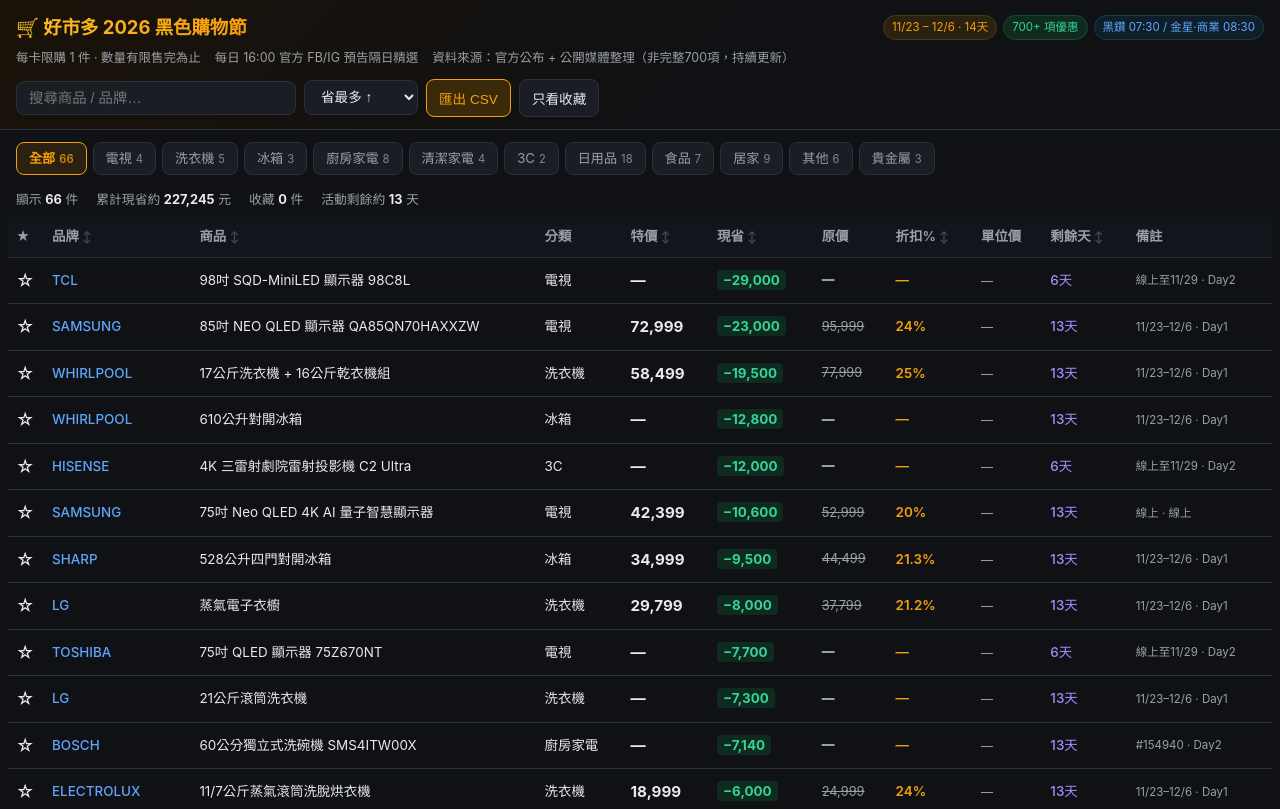
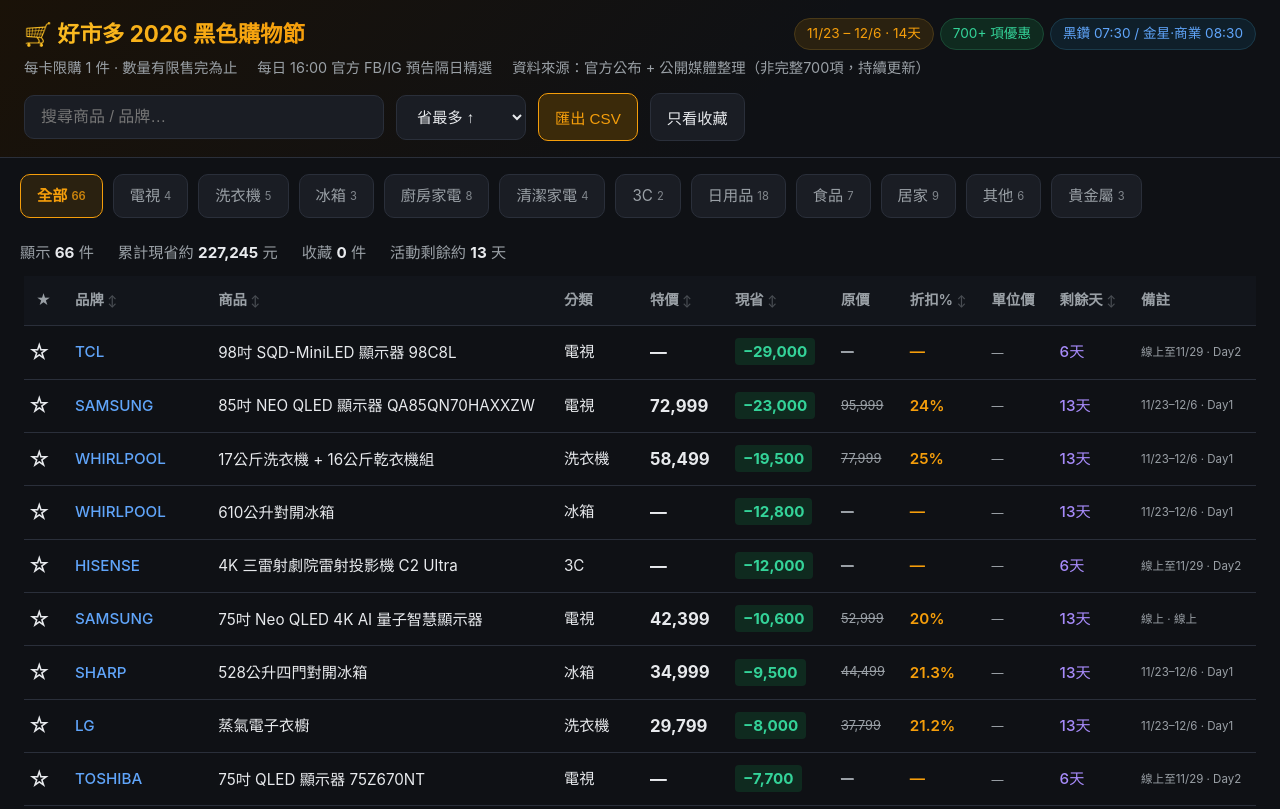
Before and after one commit to RL625/costco-blackfriday-2026, a plain HTML site: page index.html in a window 1280 px wide. Shown: the top 809 px of the page. Drawn offline with Linux system fonts and the light colour scheme.

Commit message:
iPad optimized: larger touch targets, better spacing, landscape/portrait media queries

```diff
--- a/index.html
+++ b/index.html
@@ -2,7 +2,7 @@
 <html lang="zh-Hant">
 <head>
 <meta charset="UTF-8">
-<meta name="viewport" content="width=device-width, initial-scale=1, maximum-scale=1">
+<meta name="viewport" content="width=device-width, initial-scale=1, maximum-scale=1, viewport-fit=cover">
 <title>好市多 2026 黑色購物節特價總整理 | 11/23–12/6</title>
 <style>
 :root {
@@ -120,6 +120,52 @@ footer {
   h1 { font-size: 1rem; }
   th, td { padding: 8px 6px; font-size: 0.78rem; }
   .product { max-width: 200px; }
+}
+/* ========== iPad / Tablet optimized ========== */
+@media (min-width: 768px) and (max-width: 1366px) {
+  body { font-size: 16px; }
+  header { padding: 18px 24px 16px; }
+  h1 { font-size: 1.4rem; }
+  .badge { font-size: 0.85rem; padding: 5px 12px; }
+  .info-bar { font-size: 0.9rem; gap: 12px 20px; }
+  .controls { gap: 12px; margin-top: 14px; }
+  input[type="search"] {
+    min-width: 220px; max-width: 360px;
+    padding: 12px 16px; font-size: 1rem; border-radius: 10px;
+  }
+  select, button {
+    padding: 12px 16px; font-size: 0.95rem; border-radius: 10px;
+    min-height: 44px;
+  }
+  .tabs { gap: 10px; margin: 16px 0 12px; padding: 0 20px; }
+  .tab {
+    padding: 10px 16px; font-size: 0.95rem; border-radius: 10px;
+    min-height: 44px; display: inline-flex; align-items: center;
+  }
+  .table-wrap { padding: 0 16px 48px; }
+  table { font-size: 0.95rem; min-width: 1000px; }
+  th, td { padding: 14px 12px; }
+  th { font-size: 0.9rem; }
+  td.product { max-width: 340px; min-width: 220px; line-height: 1.4; }
+  .fav { font-size: 1.35rem; padding: 4px; }
+  .price { font-size: 1.05rem; }
+  .save { padding: 4px 8px; font-size: 0.95rem; }
+  .stats { font-size: 0.95rem; padding: 12px 20px; gap: 14px 24px; }
+  footer { padding: 28px 20px; font-size: 0.85rem; }
+}
+@media (min-width: 1024px) and (orientation: landscape) {
+  .table-wrap { padding: 0 24px 48px; }
+  table { min-width: 1100px; }
+  td.product { max-width: 400px; }
+  .controls { justify-content: flex-start; }
+}
+@media (min-width: 768px) and (max-width: 1024px) and (orientation: portrait) {
+  table { min-width: 920px; }
+  td.product { max-width: 260px; }
+}
+@media (pointer: coarse) {
+  .tab, button, select, .fav { min-height: 44px; }
+  th { padding-top: 14px; padding-bottom: 14px; }
 }
 </style>
 </head>
```
